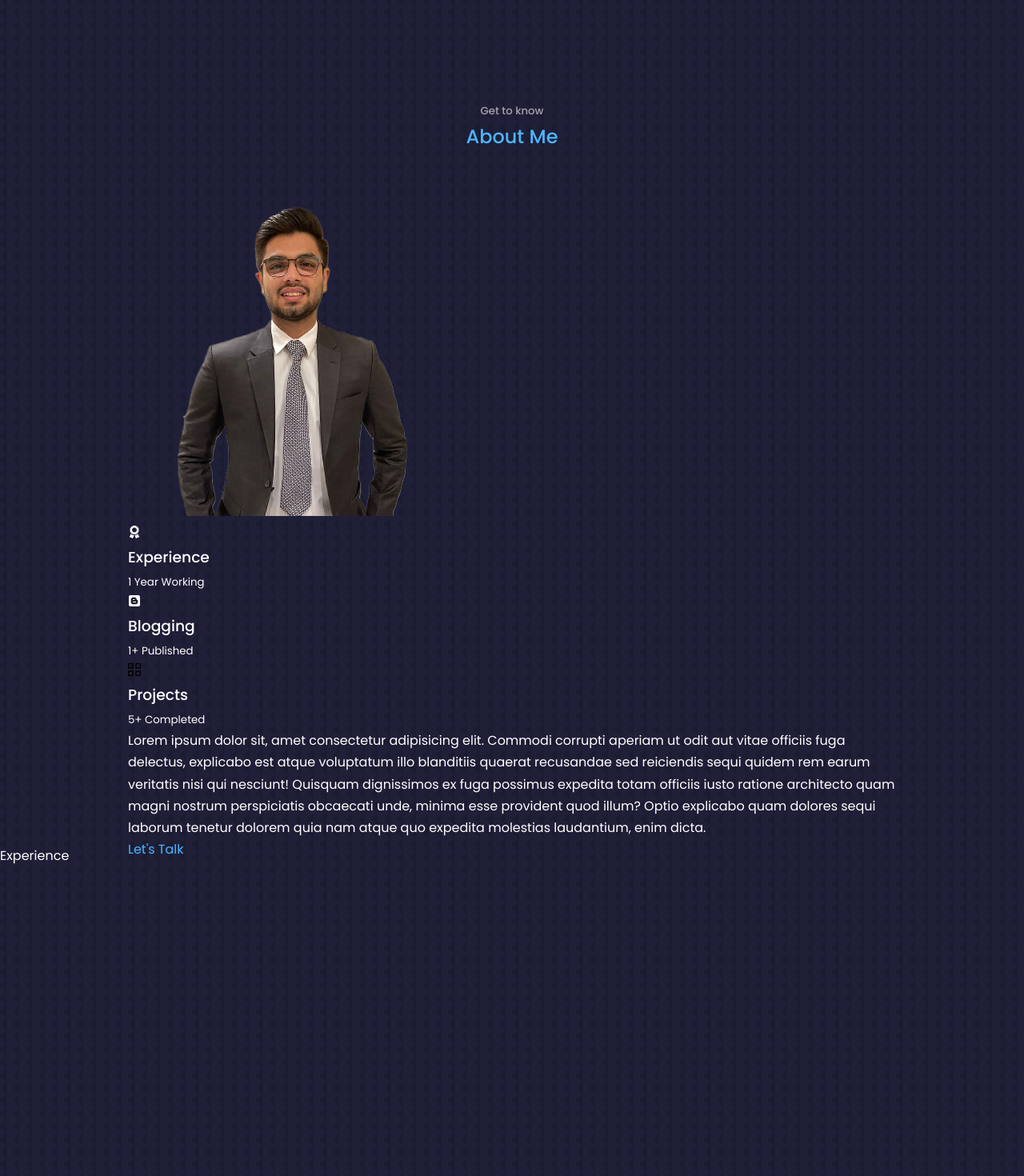
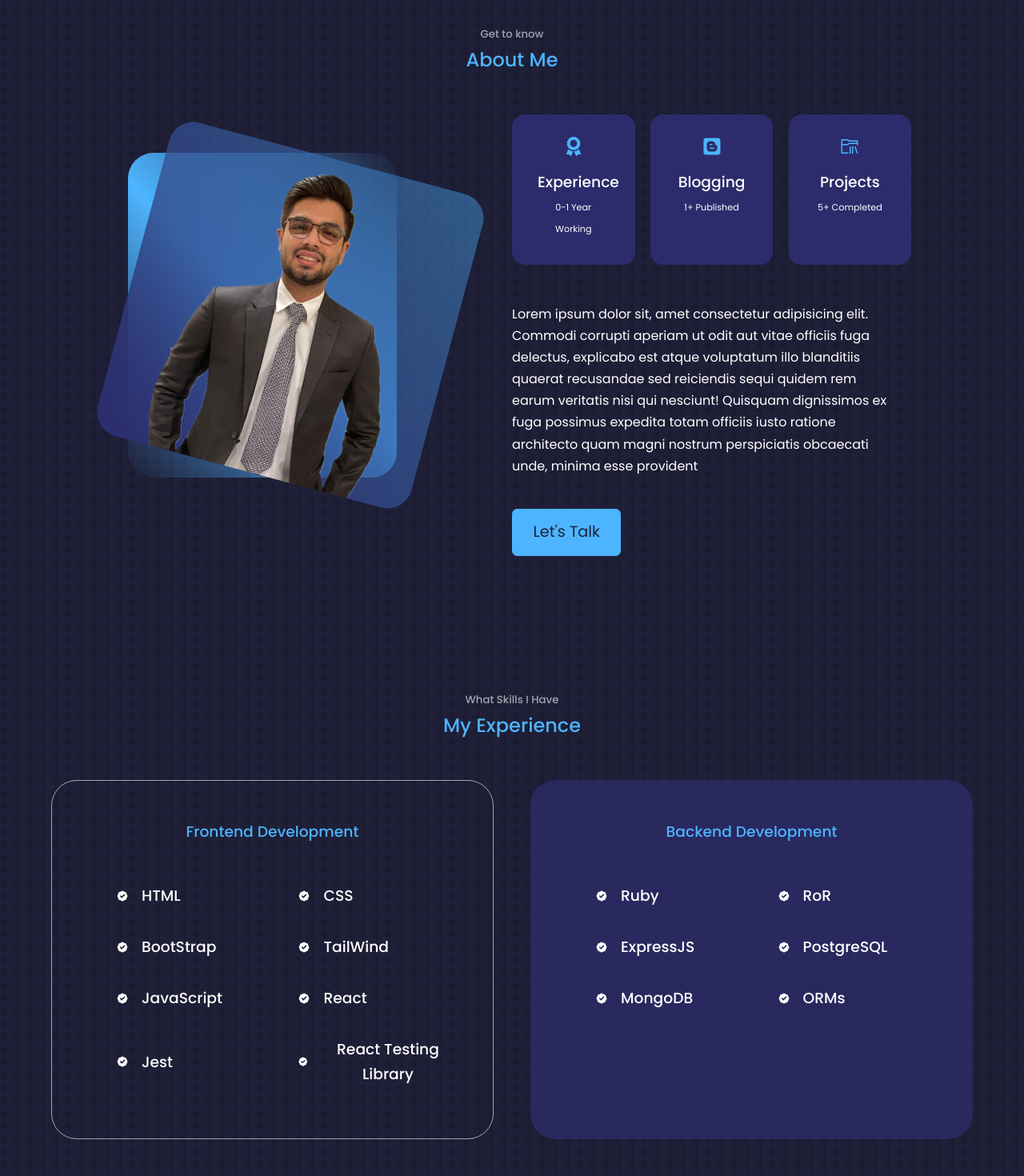
Before and after one commit to faizi2500/reactportfolio, a React (Create React App) app: page / in a window 1280 px wide. Shown: the part 840-2310 px from the top of the page at 80% size. Built offline with nearby package versions, Linux system fonts and the light colour scheme.

Commit message:
Add About section and Experience section

```diff
--- a/src/components/about/About.jsx
+++ b/src/components/about/About.jsx
@@ -1,39 +1,41 @@
 import React from 'react'
-import Me from '../../assets/me1.png'
+import './about.css'
+import Me from '../../assets/me-bg.jpg'
+import Me1 from '../../assets/me1.png'
 import { FaAward, FaBlogger } from 'react-icons/fa'
-import { GrProjects } from 'react-icons/gr'
+import { VscFolderLibrary } from 'react-icons/vsc'
 
 const About = () => {
   return (
-    <section id="about">
+    <section id="about" className='about-section'>
       <h5>Get to know</h5>
       <h2>About Me</h2>
 
       <div className='container about-container'>
         <div className="image-section">
-          <img src={Me} alt="my-about-display" />
+          <img src={Me1} alt="my-about-display" className='image-me' />
         </div>
 
         <div className="abount-content">
           <div className="about-cards">
-            <article>
-              <FaAward />
+            <article className='article-card'>
+              <FaAward className='icon-size'/>
               <h3>Experience</h3>
-              <small>1 Year Working</small>
+              <small>0-1 Year Working</small>
             </article>
-            <article>
-              <FaBlogger />
+            <article className='article-card'>
+              <FaBlogger className='icon-size'/>
               <h3>Blogging</h3>
               <small>1+ Published</small>
             </article>
-            <article>
-              <GrProjects />
+            <article className='article-card'>
+              <VscFolderLibrary className='icon-size' />
               <h3>Projects</h3>
               <small>5+ Completed</small>
             </article>
           </div>
-          <p>Lorem ipsum dolor sit, amet consectetur adipisicing elit. Commodi corrupti aperiam ut odit aut vitae officiis fuga delectus, explicabo est atque voluptatum illo blanditiis quaerat recusandae sed reiciendis sequi quidem rem earum veritatis nisi qui nesciunt! Quisquam dignissimos ex fuga possimus expedita totam officiis iusto ratione architecto quam magni nostrum perspiciatis obcaecati unde, minima esse provident quod illum? Optio explicabo quam dolores sequi laborum tenetur dolorem quia nam atque quo expedita molestias laudantium, enim dicta.</p>
-          <a href="#">Let's Talk</a>
+          <p className='para-section'>Lorem ipsum dolor sit, amet consectetur adipisicing elit. Commodi corrupti aperiam ut odit aut vitae officiis fuga delectus, explicabo est atque voluptatum illo blanditiis quaerat recusandae sed reiciendis sequi quidem rem earum veritatis nisi qui nesciunt! Quisquam dignissimos ex fuga possimus expedita totam officiis iusto ratione architecto quam magni nostrum perspiciatis obcaecati unde, minima esse provident</p>
+          <a href="#" id="btn-about-section" className='btn btn-primary about-btn'>Let's Talk</a>
         </div>
       </div>
     </section>
--- a/src/components/about/about.css
+++ b/src/components/about/about.css
@@ -0,0 +1,122 @@
+#about {
+  margin-top: 2rem;
+}
+
+.about-container {
+  display: grid;
+  grid-template-columns: 35% 50%;
+  gap: 15%;
+  margin-top: 3rem;
+}
+
+.image-section {
+  width: 100%;
+  aspect-ratio: 1/1;
+  background: linear-gradient(45deg, transparent, var(--color-primary), transparent);
+  border-radius: 2rem;
+  margin-top: 3rem;
+}
+
+.image-me {
+  display: block;
+  overflow: hidden;
+  background: linear-gradient(45deg, var(--color-bg-variant), var(--color-primary-variant));
+  border-radius: 2rem;
+  transform: rotate(15deg);
+  transition: 500ms linear;
+}
+
+.image-me:hover {
+  transform: rotate(0deg);
+}
+
+.about-cards {
+  display: grid;
+  grid-template-columns: 32% 32% 32%;
+  gap: 4%;
+  text-align: center;
+}
+
+.article-card {
+  border-color: transparent;
+  background: var(--color-bg-variant);
+  padding: 2rem;
+  border-radius: 1rem;
+  margin-bottom: 3rem;
+}
+
+.icon-size {
+  transform: scale(1.5);
+  margin-bottom: 0.8rem;
+  color: var(--color-primary);
+}
+
+.article-card:hover {
+  background: var(--color-white);
+  color: var(--color-bg);
+}
+
+small {
+  font-size: 0.7rem;
+}
+
+.about-btn {
+  /* width: 80%; */
+  margin-top: 2.5rem;
+}
+
+#btn-about-section {
+  width: 20%;
+  text-align: center;
+  font-size: larger;
+}
+
+@media screen and (max-width: 1024px) {
+  .about-section{
+    margin-top: 2%;
+  }
+  .about-container {
+    margin-top: 0;
+    display: grid;
+    grid-template-columns: 100%;
+  }
+
+  .image-me {
+    width: 100%;
+  }
+
+  .image-section {
+    width: 70%;
+    margin: auto;
+  }
+
+  #btn-about-section {
+    display: block;
+    margin-inline: auto;
+  }
+}
+
+@media screen and (max-width: 600px) {
+  .about-cards {
+    grid-template-columns: 50% 50%;
+  }
+  .article-card {
+    margin-block: 0;
+  }
+
+  .abount-content {
+    margin-bottom: 10rem;
+  }
+
+
+  .para-section {
+    margin-top: 3rem;
+    text-align: center;
+  }
+
+  #btn-about-section {
+    display: block;
+    width: 50%;
+    margin-inline: auto;
+  }
+}
--- a/src/components/experience/Experience.jsx
+++ b/src/components/experience/Experience.jsx
@@ -1,8 +1,44 @@
 import React from 'react'
+import { HiBadgeCheck } from 'react-icons/hi'
+import './experience.css'
 
 const Experience = () => {
+  const frontendSkills = ['HTML', 'CSS', 'BootStrap', 'TailWind', 'JavaScript', 'React', 'Jest', 'React Testing Library']
+  const backendSkills = ['Ruby', 'RoR', 'ExpressJS', 'PostgreSQL', 'MongoDB', 'ORMs']
   return (
-    <section id='experience'>Experience</section>
+    <section id='experience'>
+      <h5>What Skills I Have</h5>
+      <h2>My Experience</h2>
+
+      <div className='experiece-article-section'>
+        <article className='each-section-article'>
+          <h3 className='heading-frontend'>Frontend Development</h3>
+          <div className='frontend-skill-section'>
+            {frontendSkills.map((skill) => {
+              return (
+                <div className='each-skill'>
+                  <HiBadgeCheck />
+                  <h3>{skill}</h3>
+                </div>
+              )
+            })}
+          </div>
+        </article>
+        <aritcle className="each-section-article backend-skill-article">
+          <h3 className='heading-frontend'>Backend Development</h3>
+          <div className='frontend-skill-section'>
+            {backendSkills.map((skill) => {
+              return (
+                <div className='each-skill'>
+                  <HiBadgeCheck />
+                  <h3>{skill}</h3>
+                </div>
+              )
+            })}
+          </div>
+        </aritcle>
+      </div>
+    </section>
   )
 }
 
--- a/src/components/experience/experience.css
+++ b/src/components/experience/experience.css
@@ -0,0 +1,53 @@
+#experience {
+  margin-top: 2rem;
+}
+
+.experiece-article-section {
+  width: 90%;
+  margin: auto;
+  display: grid;
+  grid-template-columns: 48% 48%;
+  gap: 4%;
+}
+
+.each-section-article {
+  border: var(--color-light) solid 1px;
+  border-radius: 2rem;
+  padding: 3rem;
+}
+
+.frontend-skill-section {
+  text-align: center;
+  display: grid;
+  grid-template-columns: 50% 50%;
+}
+
+.frontend-skill-section {
+  /* width: 85%; */
+  margin: auto;
+  display: grid;
+  grid-template-columns: 50% 50%;
+  padding-top: 2rem;
+  /* grid-template-columns: 50% 50%; */
+}
+
+.heading-frontend {
+  text-align: center;
+  color: var(--color-primary)
+}
+
+.each-skill {
+  margin-left: 2rem;
+  display: flex;
+  align-items: center;
+  justify-content: flex-start;
+  gap: 1rem;
+  margin-block: 1rem;
+}
+
+.backend-skill-article {
+  /* background-color: rgba((var(--color-bg-variant), 0, 0, 0.5)); */
+  background: rgba(44, 44, 108, 0.75);
+
+  border-color: transparent;
+}
--- a/src/index.css
+++ b/src/index.css
@@ -106,3 +106,15 @@ a:hover {
 .text-light {
   color: var(--color-light);
 }
+
+@media screen and (max-width: 1024px) {
+  .container {
+    width: var(--container-width-md);
+  }
+}
+
+@media screen and (max-width: 600px) {
+  .container {
+    width: var(--container-width-sm);
+  }
+}
```
Also changed, not shown: src/assets/me-bg.jpg (added), 1 other file (tests, documents, lock files or other folders).
